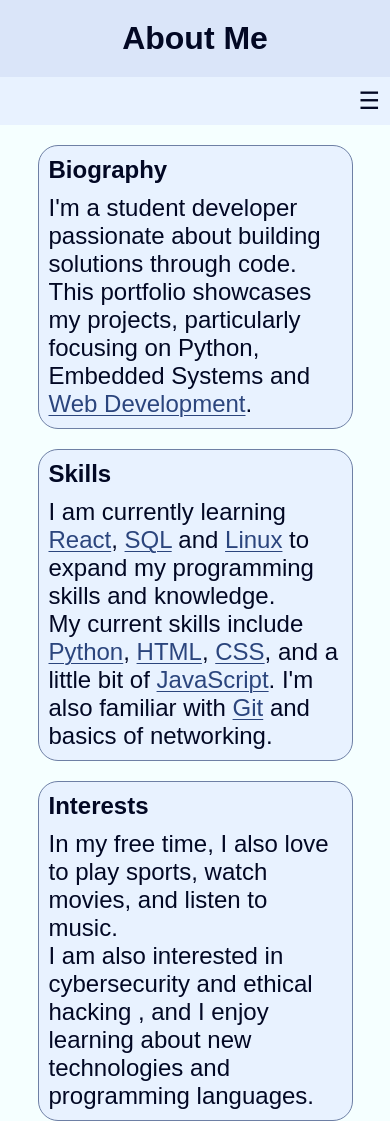
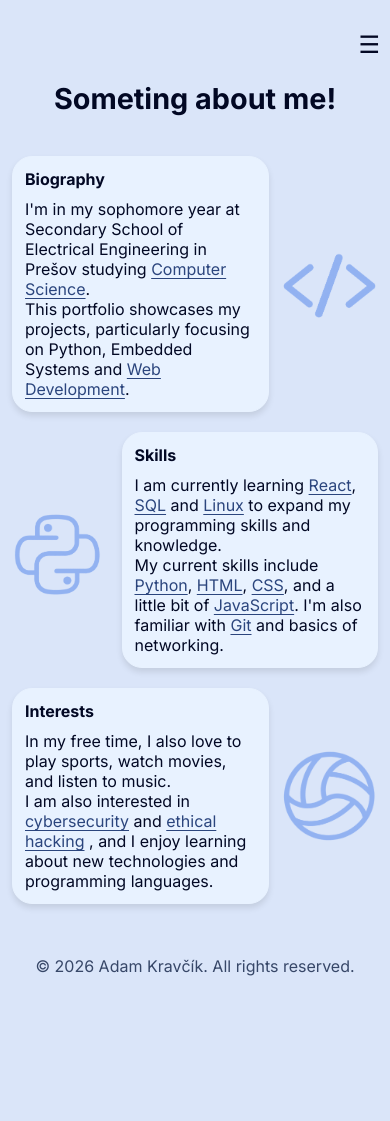
Before and after one commit to Ejadm456/portfolio, a plain HTML site: page about.html in a window 390 px wide. Shown: the top 1121 px of the page. After the commit the page ends 996 px from the top, so only its background shows below. Drawn offline with Linux system fonts and the light colour scheme.

Commit message:
Added pictures, changed layout, colors and font

```diff
--- a/about.html
+++ b/about.html
@@ -5,14 +5,16 @@
     <meta charset="UTF-8" />
     <meta name="viewport" content="width=device-width, initial-scale=1.0" />
     <link rel="stylesheet" href="./styles.css" />
+    <link rel="preconnect" href="https://fonts.googleapis.com" />
+    <link rel="preconnect" href="https://fonts.gstatic.com" crossorigin />
+    <link
+      href="https://fonts.googleapis.com/css2?family=Inter:wght@400;500;600;700;800&display=swap"
+      rel="stylesheet"
+    />
     <title>Portfolio</title>
   </head>
   <body>
     <div id="container_about">
-      <!-- Shared page heading. -->
-      <header>
-        <h1>About Me</h1>
-      </header>
       <!-- Navigation links to the portfolio pages. -->
       <nav>
         <button
@@ -33,57 +35,149 @@
       </nav>
       <!-- About page biography and skills. -->
       <main id="about">
+        <div id="about-intro">
+          <h2>Someting about me!</h2>
+        </div>
+        <div class="about-row image-right">
           <section class="about-section">
             <h4>Biography</h4>
             <p>
-          I'm a student developer passionate about building solutions through
-          code.
+              I'm in my sophomore year at Secondary School of Electrical
+              Engineering in Prešov studying
+              <a
+                href="https://www.britannica.com/science/computer-science"
+                class="tech-link"
+                target="_blank"
+                >Computer Science</a
+              >.
             </p>
             <p>
-          This portfolio showcases my projects, particularly focusing on Python,
-          Embedded Systems
-          and
-          <a class="tech-link" href="https://developer.mozilla.org/en-US/docs/Learn_web_development" target="_blank" rel="noopener noreferrer">Web Development</a>.
+              This portfolio showcases my projects, particularly focusing on
+              Python, Embedded Systems and
+              <a
+                class="tech-link"
+                href="https://developer.mozilla.org/en-US/docs/Learn_web_development"
+                target="_blank"
+                rel="noopener noreferrer"
+                >Web Development</a
+              >.
             </p>
           </section>
+          <img
+            src="./img/code.png"
+            alt="Code on a computer screen"
+            id="code-image"
+          />
+        </div>
 
+        <div class="about-row image-left">
           <section class="about-section">
             <h4>Skills</h4>
             <p>
               I am currently learning
-          <a class="tech-link" href="https://react.dev/learn" target="_blank" rel="noopener noreferrer">React</a>,
-          <a class="tech-link" href="https://www.postgresql.org/docs/" target="_blank" rel="noopener noreferrer">SQL</a>
+              <a
+                class="tech-link"
+                href="https://react.dev/learn"
+                target="_blank"
+                rel="noopener noreferrer"
+                >React</a
+              >,
+              <a
+                class="tech-link"
+                href="https://www.postgresql.org/docs/"
+                target="_blank"
+                rel="noopener noreferrer"
+                >SQL</a
+              >
               and
-          <a class="tech-link" href="https://docs.kernel.org/" target="_blank" rel="noopener noreferrer">Linux</a>
+              <a
+                class="tech-link"
+                href="https://docs.kernel.org/"
+                target="_blank"
+                rel="noopener noreferrer"
+                >Linux</a
+              >
               to expand my programming skills and knowledge.
             </p>
             <p>
               My current skills include
-          <a class="tech-link" href="https://docs.python.org/" target="_blank" rel="noopener noreferrer">Python</a>,
-          <a class="tech-link" href="https://developer.mozilla.org/en-US/docs/Web/HTML" target="_blank" rel="noopener noreferrer">HTML</a>,
-          <a class="tech-link" href="https://developer.mozilla.org/en-US/docs/Web/CSS" target="_blank" rel="noopener noreferrer">CSS</a>,
-          and a little bit of
-          <a class="tech-link" href="https://developer.mozilla.org/en-US/docs/Web/JavaScript" target="_blank" rel="noopener noreferrer">JavaScript</a>.
-          I'm also familiar with
-          <a class="tech-link" href="https://git-scm.com/doc" target="_blank" rel="noopener noreferrer">Git</a>
-          and basics of
-          networking.
+              <a
+                class="tech-link"
+                href="https://docs.python.org/"
+                target="_blank"
+                rel="noopener noreferrer"
+                >Python</a
+              >,
+              <a
+                class="tech-link"
+                href="https://developer.mozilla.org/en-US/docs/Web/HTML"
+                target="_blank"
+                rel="noopener noreferrer"
+                >HTML</a
+              >,
+              <a
+                class="tech-link"
+                href="https://developer.mozilla.org/en-US/docs/Web/CSS"
+                target="_blank"
+                rel="noopener noreferrer"
+                >CSS</a
+              >, and a little bit of
+              <a
+                class="tech-link"
+                href="https://developer.mozilla.org/en-US/docs/Web/JavaScript"
+                target="_blank"
+                rel="noopener noreferrer"
+                >JavaScript</a
+              >. I'm also familiar with
+              <a
+                class="tech-link"
+                href="https://git-scm.com/doc"
+                target="_blank"
+                rel="noopener noreferrer"
+                >Git</a
+              >
+              and basics of networking.
             </p>
           </section>
+          <img
+            src="./img/python.png"
+            alt="Python programming language logo"
+            id="python-image"
+          />
+        </div>
 
+        <div class="about-row image-right">
           <section class="about-section">
             <h4>Interests</h4>
             <p>
-          In my free time, I also love to play sports, watch movies, and listen to music.
+              In my free time, I also love to play sports, watch movies, and
+              listen to music.
             </p>
             <p>
               I am also interested in
-          cybersecurity
+              <a
+                href="https://www.ibm.com/think/topics/cybersecurity"
+                class="tech-link"
+                target="_blank"
+                >cybersecurity</a
+              >
               and
-          ethical hacking
-          , and I enjoy learning about new technologies and programming languages.
+              <a
+                href="https://www.ibm.com/think/topics/ethical-hacking"
+                class="tech-link"
+                target="_blank"
+                >ethical hacking</a
+              >
+              , and I enjoy learning about new technologies and programming
+              languages.
             </p>
           </section>
+          <img
+            src="./img/volleyball.png"
+            alt="Volleyball"
+            id="volleyball-image"
+          />
+        </div>
       </main>
       <!-- Shared copyright notice. -->
       <footer>
--- a/styles.css
+++ b/styles.css
@@ -3,6 +3,7 @@
   margin: 0;
   padding: 0;
   box-sizing: border-box;
+  font-family: 'Inter', sans-serif;
 }
 
 html {
@@ -20,20 +21,20 @@ body {
 
 /* Dark palette is the default; components reference these with var(--name). */
 :root {
-  --bg-dark: oklch(0.1 0.03 264);
-  --bg: oklch(0.15 0.03 264);
-  --bg-light: oklch(0.2 0.03 264);
-  --text: oklch(0.96 0.06 264);
-  --text-muted: oklch(0.76 0.06 264);
-  --highlight: oklch(0.5 0.06 264);
-  --border: oklch(0.4 0.06 264);
+  --bg-dark:#1B1F24;
+  --bg: #2D343F;
+  --bg-light: #4A5568;
+  --text: #FFFFFF;
+  --text-muted: #E4E7EC;
+  --highlight: #4299E1;
+  --border: #718096;
   --border-muted: oklch(0.3 0.06 264);
   --primary: oklch(0.76 0.1 264);
   --secondary: oklch(0.76 0.1 84);
-  --danger: oklch(0.7 0.06 30);
-  --warning: oklch(0.7 0.06 100);
-  --success: oklch(0.7 0.06 160);
-  --info: oklch(0.7 0.06 260);
+  --danger: oklch(62.235% 0.10341 30.901);
+  --warning: oklch(80.71% 0.11062 100.428);
+  --success: oklch(68.988% 0.08656 159.219);
+  --info: oklch(70.275% 0.10573 259.852);
 }
 
 /* Replace the palette when the browser or OS is set to light mode. */
@@ -57,9 +58,9 @@ body {
 
   /* Use a light-mode hover treatment for navigation links. */
   nav a:hover {
-    background-color: var(--bg-dark);
+    background-color: var(--bg-light);
     color: var(--text);
-    border-radius: 5px;
+    border-radius: 10px;
   }
 }
 
@@ -68,7 +69,7 @@ body {
   nav a:hover {
     background-color: var(--primary);
     color: var(--bg);
-    border-radius: 5px;
+    border-radius: 10px;
   }
 }
 
@@ -87,7 +88,7 @@ body {
 /* Make the page fill the viewport and let the main content grow. */
 body {
   font-family: Arial, sans-serif;
-  background-color: var(--bg-light);
+  background-color: var(--bg-dark);
   color: var(--text);
   min-height: 100vh;
   margin: 0;
@@ -105,18 +106,12 @@ main {
   flex: 1;
 }
 
-/* Header and navigation use the shared color palette. */
-header {
+nav {
   background-color: var(--bg-dark);
-  padding: 20px;
-  text-align: center;
-}
-
-nav {
-  background-color: var(--bg);
+  margin-top: 20px;
   padding: 10px;
   display: flex;
-  /*justify-content: center;*/
+  justify-content: right;
 }
 
 .menu-toggle {
@@ -165,7 +160,25 @@ nav a {
 }
 
 /* Center the landing/contact sections and space out content pages. */
-#index,
+#index {
+  flex: 1;
+  display: flex;
+  flex-direction: row;
+  align-items: center;
+  justify-content: center;
+  gap: 60px;
+  text-align: center;
+  font-size: 1.3em;
+}
+
+@media (max-width: 599.98px) {
+  #index {
+    flex-direction: column;
+    gap: 20px;
+  }
+}
+
+
 #contact {
   flex: 1;
   display: flex;
@@ -183,12 +196,108 @@ nav a {
   font-size: 1.5em;
 }
 
+#index-intro {
+  margin-bottom: 0;
+  font-size: 1.2em;
+  color: var(--text);
+}
+
+#profile-image {
+  display: block;
+  width: 300px;
+  height: 300px;
+  border-radius: 10%;
+  margin: 0;
+  object-fit: cover;
+}
+
+#about-intro {
+  margin-bottom: 40px;
+  font-size: 1.2em;
+  color: var(--text);
+  display: flex;
+  justify-content: center;
+}
+
+
 /* Style the project list and descriptions. */
 
+.about-section {
+  margin-bottom: 40px;
+  padding: 10px;
+  border: 1px solid var(--bg);
+  border-radius: 20px;
+  background-color: var(--bg);
+  max-width: 50%;
+  margin-left: auto;
+  margin-right: auto;
+  box-shadow: 0 4px 6px rgba(0, 0, 0, 0.1);
+}
+
+.about-row {
+  display: flex;
+  align-items: center;
+  gap: 30px;
+  max-width: 1000px;
+  margin: 0 auto;
+}
+
+.about-row.image-left {
+  flex-direction: row-reverse;
+}
+
+.about-row .about-section {
+  flex: 1;
+  max-width: none;
+  margin: 0 0 40px;
+}
+
+#code-image, #python-image, #volleyball-image {
+  display: block;
+  flex: 0 0 240px;
+  width: 280px;
+  height: 220px;
+  margin: 0 0 40px;
+  object-fit: cover;
+  border-radius: 16px;
+}
+
+#code-image {
+  object-fit: contain;
+}
+
+@media (max-width: 650px) {
+  #about {
+    padding: 12px;
+    font-size: 1em;
+  }
+
+  .about-row {
+    gap: 12px;
+    max-width: 520px;
+  }
+
+  .about-row .about-section {
+    min-width: 0;
+    padding: 12px;
+    margin-bottom: 20px;
+  }
+
+  #code-image, #python-image, #volleyball-image {
+    flex: 0 0 clamp(80px, 25vw, 130px);
+    width: clamp(80px, 25vw, 130px);
+    height: clamp(80px, 25vw, 130px);
+    margin-bottom: 20px;
+    object-fit: contain;
+  }
+}
+
 #projects-intro {
-  margin-bottom: 20px;
+  margin-bottom: 70px;
   font-size: 1.2em;
   color: var(--text);
+  display: flex;
+  justify-content: center;
 }
 
 .project-description {
@@ -221,17 +330,17 @@ h4 {
   color: var(--secondary);
 }
 
-
 section {
   display: block;
-  margin-bottom: 20px;
+  margin-bottom: 40px;
   padding: 10px;
-  border: 1px solid var(--border);
+  border: 1px solid var(--bg);
   border-radius: 20px;
   background-color: var(--bg);
   max-width: 90%;
   margin-left: auto;
   margin-right: auto;
+  box-shadow: 0 4px 6px rgba(0, 0, 0, 0.1);
 }
 
 .project-button {
@@ -271,7 +380,7 @@ li {
   color: var(--text);
   background-color: var(--bg);
   border: 1px solid var(--border);
-  border-radius: 5px;
+  border-radius: 10px;
 }
 
 #message {
@@ -284,7 +393,7 @@ li {
   color: var(--text);
   background-color: var(--bg);
   border: 1px solid var(--border);
-  border-radius: 5px;
+  border-radius: 10px;
   resize: none;
 }
 
```
Also changed, not shown: contact.html (+24 -12 lines), index.html (+26 -10 lines), projects.html (+67 -13 lines), img/blank-pfp.png (added), img/code.png (added), img/python.png (added), img/volleyball.png (added). Lines whose indentation alone changed are shown as unchanged.
